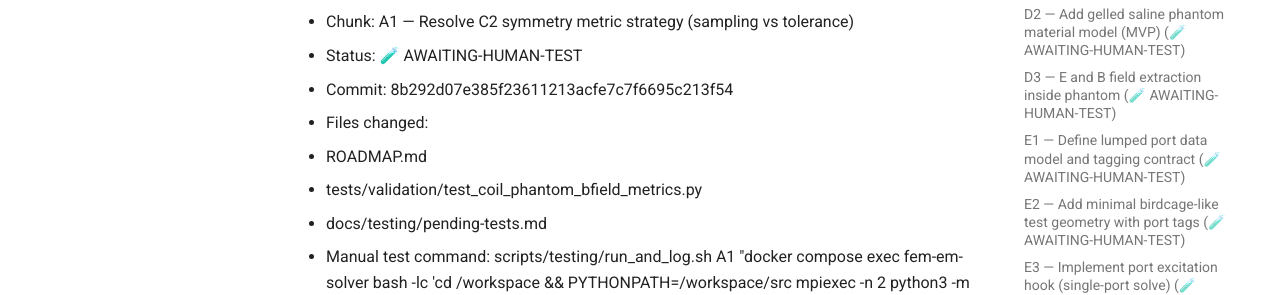
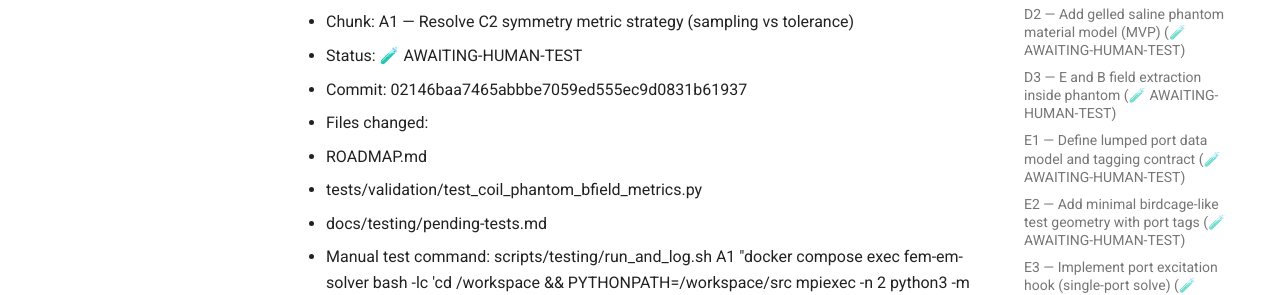
Before and after one commit to awarru/fem-em-solver, an MkDocs documentation site: the page built from docs/testing/pending-tests.md, in a window 1280 px wide and 900 px high, scrolled down 8282 px. Shown: the part 266-561 px from the top of the window. Built offline with MkDocs 1.6.1 and Material for MkDocs 9.7.7, drawn with Linux system fonts in a browser that asks for light colours; comment, search, counter and statistics services are not loaded.

Commit message:
docs: record A1 chunk commit hash

```diff
--- a/docs/testing/pending-tests.md
+++ b/docs/testing/pending-tests.md
@@ -253,7 +253,7 @@ Optional helpers:
 
 - Chunk: A1 — Resolve C2 symmetry metric strategy (sampling vs tolerance)
 - Status: 🧪 AWAITING-HUMAN-TEST
-- Commit: 8b292d07e385f23611213acfe7c7f6695c213f54
+- Commit: 02146baa7465abbbe7059ed555ec9d0831b61937
 - Files changed:
   - ROADMAP.md
   - tests/validation/test_coil_phantom_bfield_metrics.py
```
